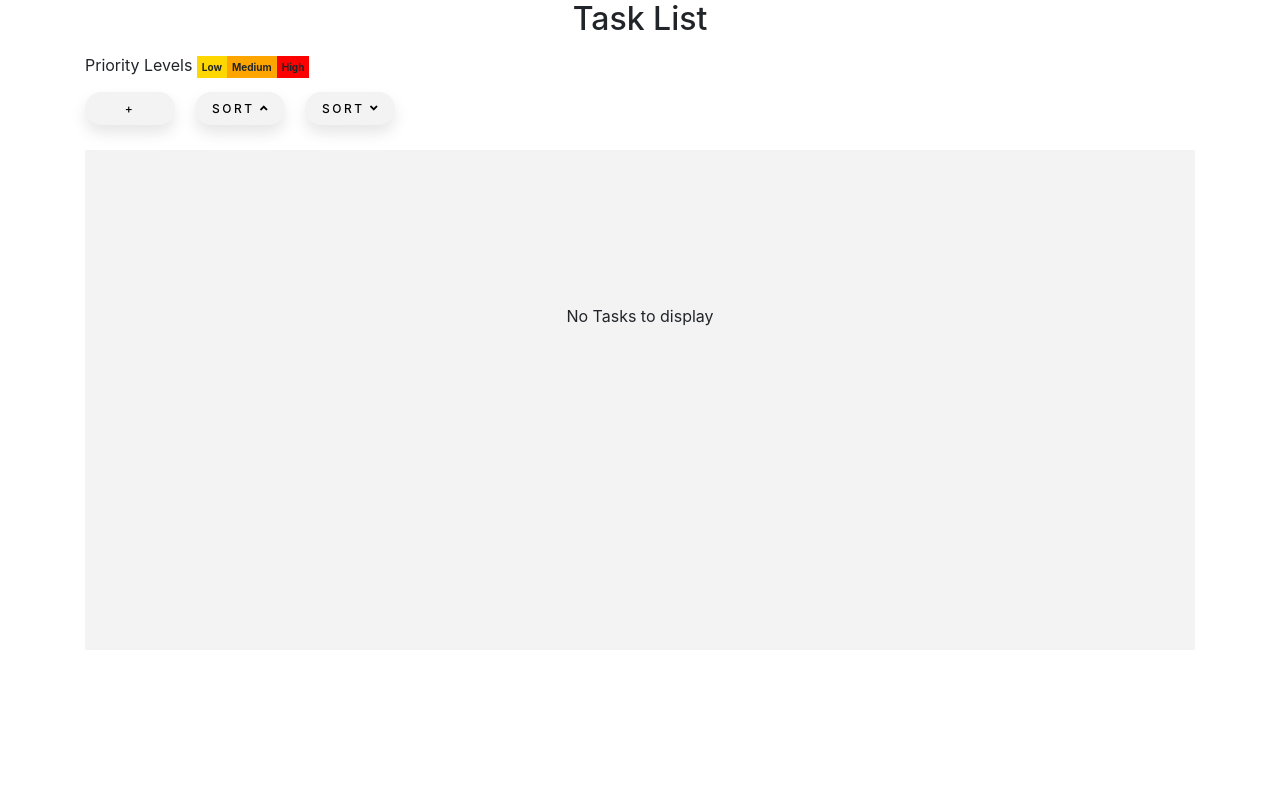
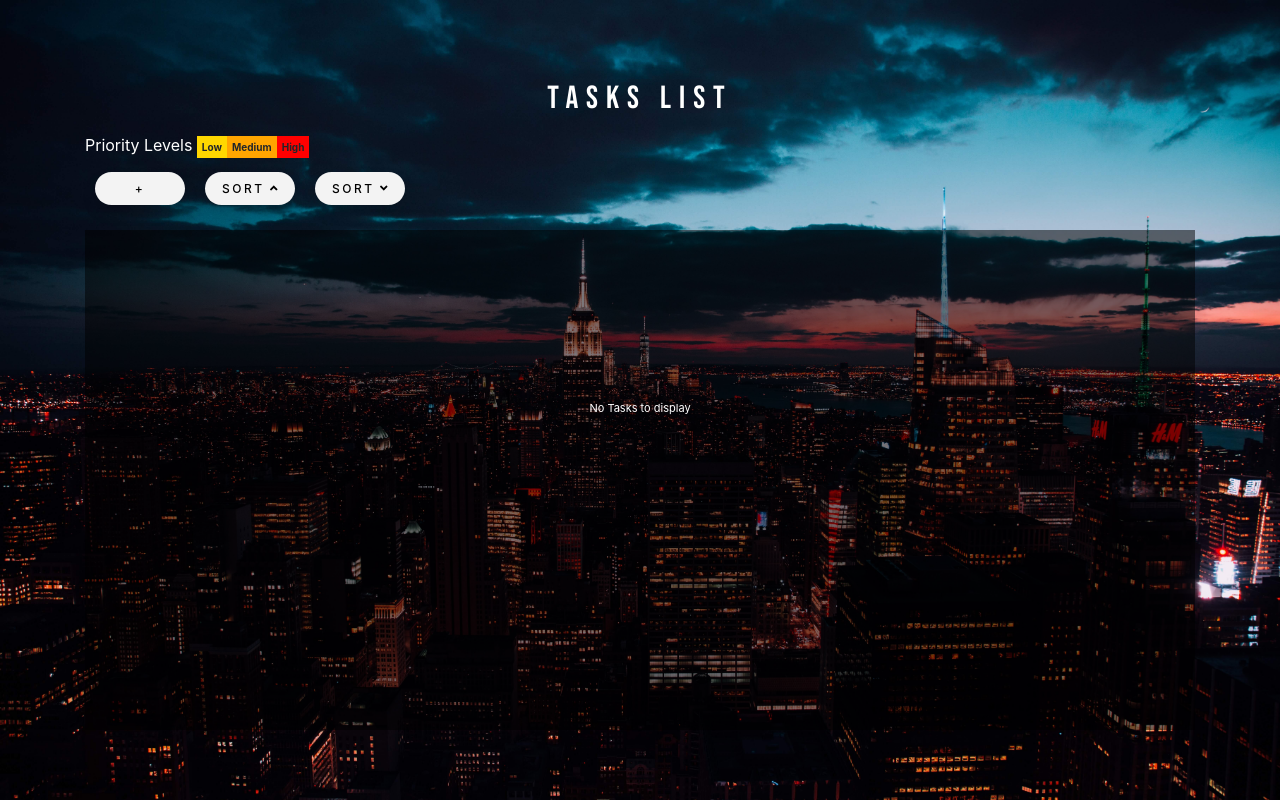
Before and after one commit to jordeguevara/tasksList, a React (Create React App) app: page / in a window 1280 px wide. Built offline with nearby package versions, Linux system fonts and the light colour scheme.

Commit message:
touch ups

```diff
--- a/public/index.html
+++ b/public/index.html
@@ -15,6 +15,8 @@
       user's mobile device or desktop. See https://developers.google.com/web/fundamentals/web-app-manifest/
     -->
     <link rel="manifest" href="%PUBLIC_URL%/manifest.json" />
+    <link href="https://fonts.googleapis.com/css?family=Bebas+Neue&display=swap" rel="stylesheet">
+     <link href="https://fonts.googleapis.com/css?family=Bebas+Neue|Roboto&display=swap" rel="stylesheet">
     <!--
       Notice the use of %PUBLIC_URL% in the tags above.
       It will be replaced with the URL of the `public` folder during the build.
--- a/src/App.js
+++ b/src/App.js
@@ -6,16 +6,32 @@ import TaskView from "./componets/TaskView/taskview";
 import { FontAwesomeIcon } from "@fortawesome/react-fontawesome";
 import { faAngleDown, faAngleUp } from "@fortawesome/free-solid-svg-icons";
 
+const KeyViewStyle = {
+  marginTop: 15,
+  marginBottom: 15
+};
+
+const PriorityStyle = {
+  low: { background: "#ffd700" },
+  medium: { background: "orange" },
+  high: { background: "red" },
+  text: {color : '#fff'}
+};
+
+const ButtonStyle = {
+  marginRight: 10,
+  marginLeft: 10
+};
 const KeyView = () => (
-  <div style={{ marginTop: 15, marginBottom: 15 }}>
-    <span>Priority Levels </span>
-    <span className="key" style={{ background: "#ffd700" }}>
+  <div style={KeyViewStyle}>
+    <span style={PriorityStyle.text}>Priority Levels </span>
+    <span className="key" style={PriorityStyle.low}>
       Low
     </span>
-    <span className="key" style={{ background: "orange" }}>
+    <span className="key" style={PriorityStyle.medium}>
       Medium
     </span>
-    <span className="key" style={{ background: "red" }}>
+    <span className="key" style={PriorityStyle.high}>
       High
     </span>
   </div>
@@ -118,7 +134,7 @@ function App() {
 
   return (
     <div className="container bg-main">
-      <h2 style={{ textAlign: "center" }}>Task List</h2>
+      <h2 className="header">Tasks List</h2>
       <KeyView />
       <Modal
         setId={setId}
@@ -138,21 +154,21 @@ function App() {
       />
       <button
         className="button btn-main"
-        style={{ marginRight: 10 }}
+        style={ButtonStyle}
         onClick={displayModal}
       >
         +
       </button>
       <button
         className="button btn-main"
-        style={{ marginRight: 10, marginLeft: 10 }}
+        style={ButtonStyle}
         onClick={sortAscending}
       >
         Sort <FontAwesomeIcon icon={faAngleUp} size="1x" />
       </button>
       <button
         className="button btn-main"
-        style={{ marginRight: 10, marginLeft: 10 }}
+        style={ButtonStyle}
         onClick={sortDescending}
       >
         Sort <FontAwesomeIcon icon={faAngleDown} size="1x" />
--- a/src/App.scss
+++ b/src/App.scss
@@ -47,9 +47,22 @@
   background: transparent;
   color: #ddd;
   border-radius: 50%;
-  height: 40px;
-  width: 40px;
+  height: 30px;
+  width: 30px;
   padding: 5px;
   font-size: 10px;
   margin: 0 5px 0 5px;
+  border: 1px solid #ccc;
 }
+
+
+.header{
+  text-align: center;
+  color: #fff;
+  font-family: 'Bebas Neue', cursive;
+  letter-spacing: 0.5rem;
+}
+
+.bg-main {
+  margin-top : 5rem;
+}
--- a/src/componets/Modal/modal.componet.jsx
+++ b/src/componets/Modal/modal.componet.jsx
@@ -1,6 +1,11 @@
 import React, { useState, useRef } from "react";
 import Dropdown from "../DropDown/dropdown.componet";
 import styles from "./modal.style.scss";
+
+const MarginStyle = {
+  small: { marginRight: 5, marginLeft: 5 },
+  large: { marginRight: 25, marginLeft: 25 }
+};
 const Modal = ({
   handleClose,
   show,
@@ -38,42 +43,45 @@ const Modal = ({
       selected: false
     }
   ]);
-  const [validated, setValidated] = useState(false);
+  const [validated, setValidated] = useState(true);
 
-  const focus = ()=> inputEl.current.focus()
+  const focus = () => inputEl.current.focus();
 
   const isValid = () => {
     if (priority >= 0 && value.length >= 2) {
-      setValidated(true);
       return true;
     } else {
-      alert("Make sure you add a task with a priority");
       return false;
     }
   };
 
   const addTask = () => {
-    isValid();
-    if (validated) {
+
+    if (isValid()) {
       add({ id: id, description: value, priority: priority });
       setId(id + 1);
       setIDarr(avoidIDCollisions.concat(id + 1));
       setValue("");
       setPriority(-1);
+      setValidated(true);
+      handleClose();
+    }
+    else{
       setValidated(false);
-      handleClose();
     }
   };
 
   const editTask = () => {
-    isValid();
-    if (validated) {
+    if (isValid()) {
       editToList({ id: id, description: value, priority: priority });
       setEdited(false);
       setValue("");
       setPriority(-1);
+      setValidated(true);
+      handleClose();
+    }
+    else{
       setValidated(false);
-      handleClose();
     }
   };
 
@@ -91,7 +99,7 @@ const Modal = ({
             onChange={e => handleChange(e)}
           />
           <Dropdown
-            style={{ marginRight: 25, marginLeft: 25 }}
+            style={MarginStyle.large}
             title="Select Priority"
             list={DropDownlist}
             setPriority={setPriority}
@@ -99,16 +107,17 @@ const Modal = ({
             setReset={setReset}
           />
         </form>
+        {validated ? null : <p style={{textAlign:'center', color: 'red', fonrSize: '11px'}}>Make sure you add a task of length >= 2 and select a priority</p>}
         <div className="modal-footer">
           <button
-            style={{ marginRight: 5, marginLeft: 5 }}
+            style={MarginStyle.low}
             className=" button btn-primary"
             onClick={edited ? editTask : addTask}
           >
             {edited ? "Edit" : "Add"}
           </button>
           <button
-            style={{ marginTop: 5, marginLeft: 5 }}
+            style={MarginStyle.low}
             className=" button btn-secondary"
             onClick={handleClose}
           >
--- a/src/componets/Task/task.componet.jsx
+++ b/src/componets/Task/task.componet.jsx
@@ -1,25 +1,30 @@
 import React from "react";
 import { FontAwesomeIcon } from "@fortawesome/react-fontawesome";
 import { faTrashAlt, faEdit } from "@fortawesome/free-solid-svg-icons";
-import Style from './task.style.scss'
+import Style from "./task.style.scss";
 
-function Task({description,priority,markTag,editTask,deleteTask,id,idx}) {
-return(
+function Task({
+  description,
+  priority,
+  markTag,
+  editTask,
+  deleteTask,
+  id,
+  idx
+}) {
+  return (
     <div className="task" key={idx}>
       <p className="task-desc">{description}</p>
       <div className="action">
-      <span
-        className="tag"
-        style={{ background: markTag(priority) }}
-      ></span>
+        <span className="tag" style={{ background: markTag(priority) }}></span>
         <button onClick={() => editTask(id)} className="btn-action">
-        <FontAwesomeIcon icon={faEdit} size="2x" color="green" />{" "}
+          <FontAwesomeIcon icon={faEdit} size="1x" color="green" />{" "}
         </button>
         <button onClick={() => deleteTask(id)} className="btn-action">
-        <FontAwesomeIcon icon={faTrashAlt} color="red" size="2x" />{" "}
+          <FontAwesomeIcon icon={faTrashAlt} color="red" size="1x" />{" "}
         </button>
       </div>
     </div>
-)
+  );
 }
 export default Task;
--- a/src/componets/Task/task.style.scss
+++ b/src/componets/Task/task.style.scss
@@ -18,6 +18,7 @@
     background-clip: border-box;
     // border: 1px solid rgba(0, 0, 0, 0.125);
     // border-radius: 0.25rem;
+    padding: 10px;
 
   }
 
--- a/src/componets/TaskView/taskview.jsx
+++ b/src/componets/TaskView/taskview.jsx
@@ -1,15 +1,15 @@
 import React from "react";
-import Task from '../Task/task.componet'
+import Task from "../Task/task.componet";
 import styles from "./taskview.style.scss";
 
-function TaskView({
-  tasks,
-  deleteTask,
-  editTask,
-}) {
-  const TaskDefault = (
-    <p style={{ position: "absolute", top: "38%" }}>No Tasks to display</p>
-  );
+function TaskView({ tasks, deleteTask, editTask }) {
+  const TaskDefaultStyle = {
+    position: "absolute",
+    top: "50%",
+    color: "#fff",
+    fontSize: "11px"
+  };
+  const TaskDefault = <p style={TaskDefaultStyle}>No Tasks to display</p>;
 
   const markTag = priority => {
     switch (priority) {
@@ -27,7 +27,7 @@ function TaskView({
   return (
     <div className="taskView">
       {tasks.length < 1 ? TaskDefault : ""}
-      {tasks.map((task,index) => {
+      {tasks.map((task, index) => {
         return (
           <Task
             id={task.id}
--- a/src/componets/TaskView/taskview.style.scss
+++ b/src/componets/TaskView/taskview.style.scss
@@ -11,6 +11,7 @@
     overflow-y: scroll;
     margin-bottom: 25px;
     padding: 15px 0 25px 0;
+    background-color: rgba(0,0,0,0.5);
   }
 
 
--- a/src/index.css
+++ b/src/index.css
@@ -1,5 +1,7 @@
 
-code {
-  font-family: source-code-pro, Menlo, Monaco, Consolas, "Courier New",
-    monospace;
-}
+body{
+    background-image: url('bg.jpg');
+    background-color: #000;
+    background-size: cover;
+    font-family: 'Roboto', sans-serif;
+  }
```
Also changed, not shown: src/bg.jpg (added). Lines whose indentation alone changed are shown as unchanged.
